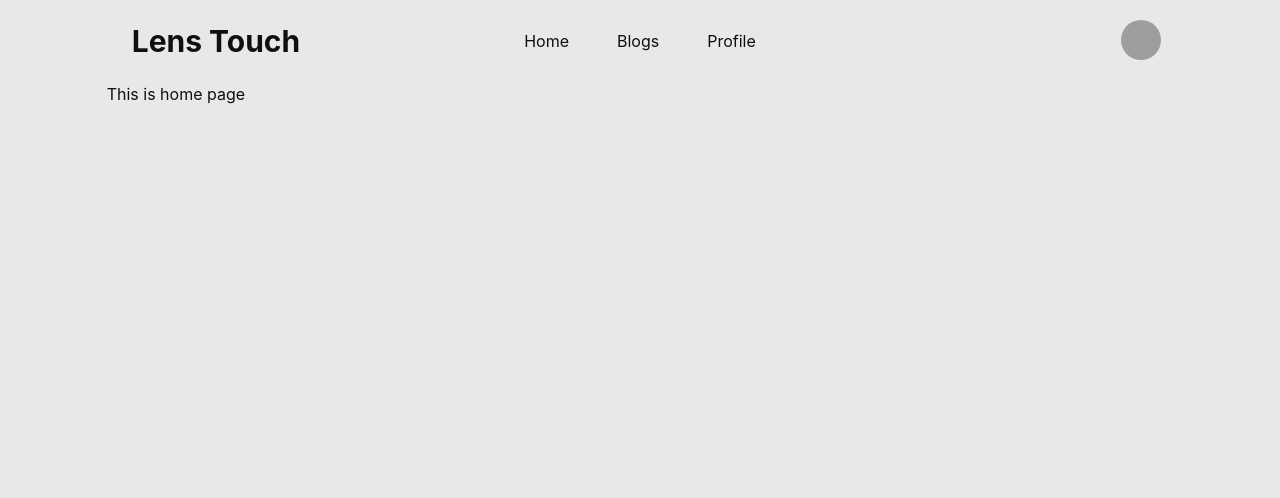
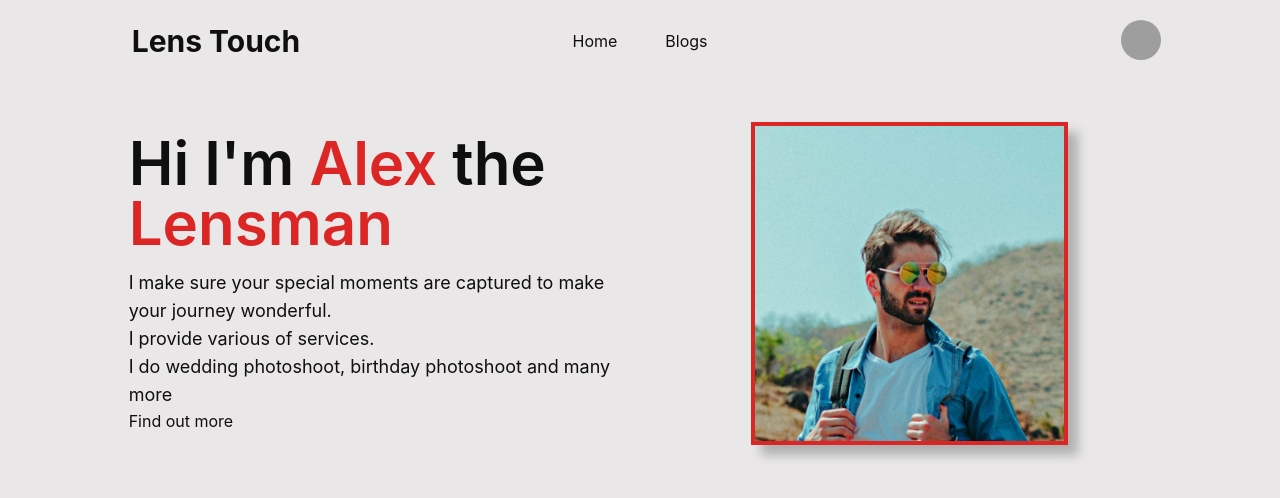
Before and after one commit to SunitCorneleous/lens-touch-client, a React (Create React App) app: page / in a window 1280 px wide. Shown: the top 498 px of the page. Built offline with nearby package versions, Linux system fonts and the light colour scheme; grey boxes are pictures that could not be loaded.

Commit message:
home hero section added

```diff
--- /dev/null
+++ b/src/Pages/Home/HeroBanner.css
@@ -0,0 +1,3 @@
+.hero-image {
+  box-shadow: 10px 10px 10px #b0b0b0;
+}
--- /dev/null
+++ b/src/Pages/Home/HeroBanner.js
@@ -0,0 +1,34 @@
+import React from "react";
+import heroImage from "../../assets/home/hero_image.jpg";
+import "./HeroBanner.css";
+
+const HeroBanner = () => {
+  return (
+    <div className="mt-12 mb-10 grid grid-cols-1 md:grid-cols-2 gap-3">
+      <div className="flex justify-center items-center">
+        <div className="w-11/12 mx-auto">
+          <h1 className="text-6xl font-semibold">
+            Hi I'm <span className="text-red-600">Alex</span> the{" "}
+            <span className="text-red-600">Lensman</span>
+          </h1>
+          <p className="text-lg mt-4">
+            I make sure your special moments are captured to make your journey
+            wonderful.
+            <br />I provide various of services.
+            <br /> I do wedding photoshoot, birthday photoshoot and many more
+          </p>
+          <p>Find out more</p>
+        </div>
+      </div>
+      <div className="mt-6 md:mt-0">
+        <img
+          className="w-11/12 md:w-3/5 mx-auto border-4 border-red-600 shadow hero-image"
+          src={heroImage}
+          alt="hero"
+        />
+      </div>
+    </div>
+  );
+};
+
+export default HeroBanner;
--- a/src/Pages/Home.js
+++ b/src/Pages/Home/Home.js
@@ -1,9 +1,10 @@
 import React from "react";
+import HeroBanner from "./HeroBanner";
 
 const Home = () => {
   return (
     <div className="w-10/12 mx-auto">
-      <h1>This is home page</h1>
+      <HeroBanner></HeroBanner>
     </div>
   );
 };
--- a/src/Pages/Shared/Header.js
+++ b/src/Pages/Shared/Header.js
@@ -9,9 +9,6 @@ const Header = () => {
       </li>
       <li className="mx-2">
         <Link to="/blogs">Blogs</Link>
-      </li>
-      <li className="mx-2">
-        <button>Profile</button>
       </li>
     </>
   );
--- a/src/Routes/routes.js
+++ b/src/Routes/routes.js
@@ -1,7 +1,7 @@
 import { createBrowserRouter } from "react-router-dom";
 import Main from "../Layout/Main";
-import Blogs from "../Pages/Blogs";
-import Home from "../Pages/Home";
+import Blogs from "../Pages/Blogs/Blogs";
+import Home from "../Pages/Home/Home";
 
 export const router = createBrowserRouter([
   {
```
Also changed, not shown: src/Pages/Blogs/Blogs.js (renamed from src/Pages/Blogs.js), src/assets/home/hero_image.jpg (added).
